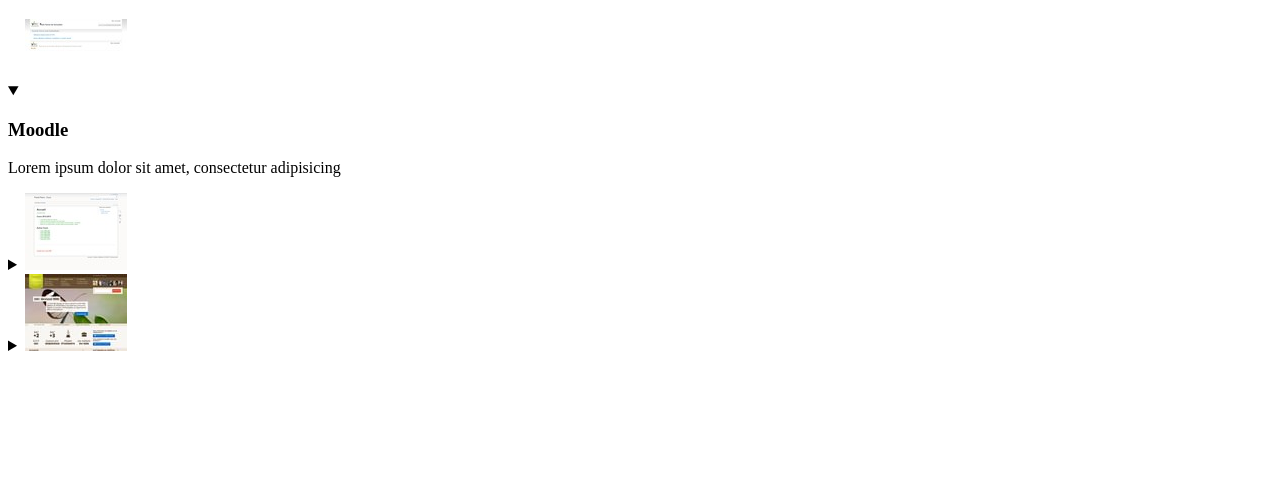
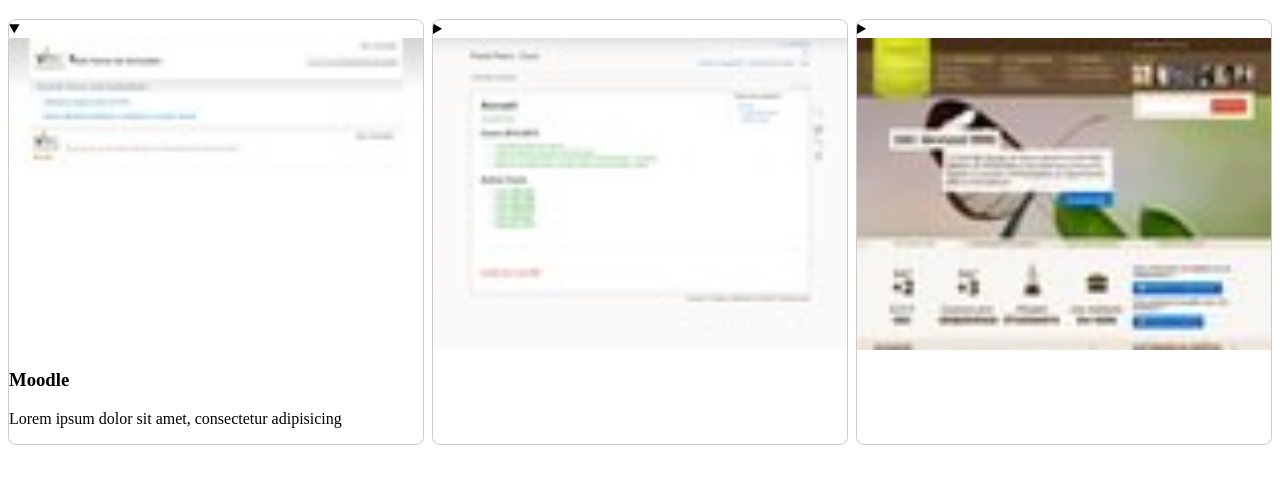
Before and after one commit to MMI-NFC-2026/sae105-r112-tp4-a4kyo, a plain HTML site: page index.html in a window 1280 px wide. Shown: the part 61-544 px from the top of the page. Drawn offline with Linux system fonts and the light colour scheme.

Commit message:
CSS: mise en page de l'accordéon (flex, bordures, images)
Co-Authored-By: Claude Haiku 5.5 <noreply@anthropic.com>

```diff
--- a/src/css/components/accordeon.css
+++ b/src/css/components/accordeon.css
@@ -1,3 +1,20 @@
 /**
 * Accordeon
 */
+
+.accordeon {
+  display: flex;
+  gap: 8px;
+}
+
+.accordeon details {
+  flex: 1;
+  border: 1px solid #ccc;
+  border-radius: 8px;
+  overflow: hidden;
+}
+
+.accordeon img {
+  width: 100%;
+  display: block;
+}
```
